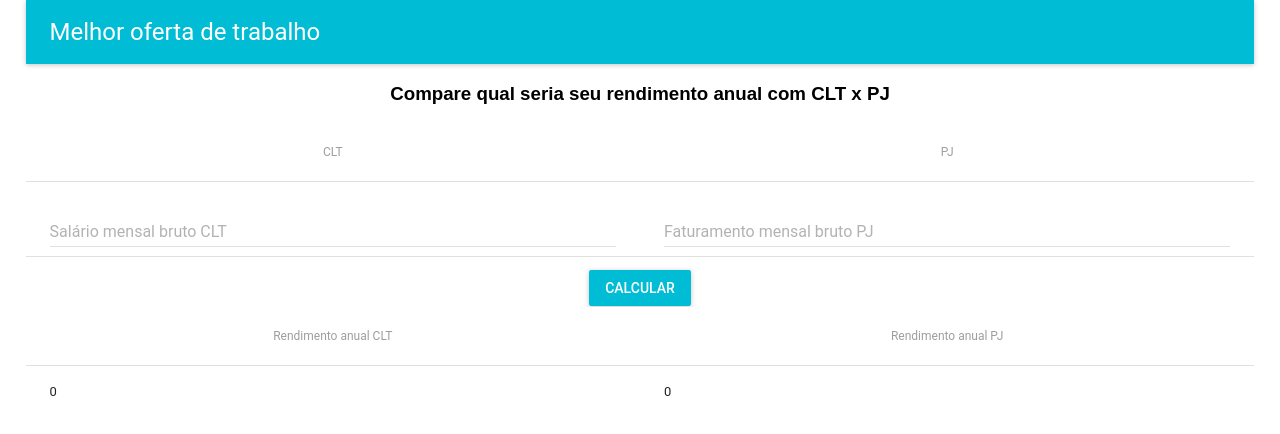
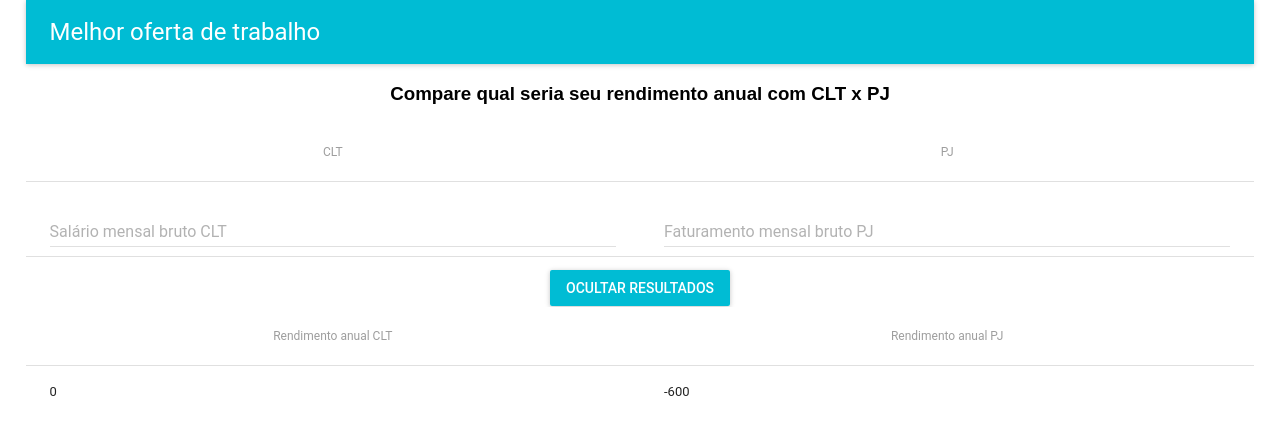
Before and after one commit to felipefreitag/compara-clt-pj, a React (Create React App) app: page / in a window 1280 px wide. Both pictures are taken after a click on the element "CALCULAR". Shown: the top 434 px of the page. Built offline with nearby package versions, Linux system fonts and the light colour scheme.

Commit message:
Adds basic calculator function

```diff
--- a/src/App.js
+++ b/src/App.js
@@ -14,9 +14,21 @@ class App extends Component {
     super(props);
 
     this.state = {
-      cltMes: 0,
-      pjMes:  0,
+      employeeMonthly: 0,
+      companyMonthly:  0,
+      showResult: false,
+      employeeYearly: 0,
+      companyYearly: 0,
     };
+  }
+
+  employeeYearlyEarnings(employeeMonthly) {
+    console.log(employeeMonthly * 0.7 * 13.3);
+    return employeeMonthly * 0.7 * 13.3;
+  }
+
+  companyYearlyEarnings(companyMonthly) {
+    return companyMonthly * 12 - (12 * 50);
   }
 
   render() {
@@ -59,7 +71,7 @@ class App extends Component {
                       fullWidth={true}
                       onChange={(event) => {
                         this.setState({
-                          cltMes: event.target.value,
+                          employeeMonthly: event.target.value,
                         })
                       }}
                     />
@@ -70,7 +82,7 @@ class App extends Component {
                       fullWidth={true}
                       onChange={(event) => {
                         this.setState({
-                          pjMes: event.target.value,
+                          companyMonthly: event.target.value,
                         })
                       }}
                     />
@@ -81,14 +93,25 @@ class App extends Component {
                 <TableRow>
                   <TableRowColumn style={{ textAlign: 'center' }}>
                       <RaisedButton
-                        label="Calcular"
+                        label={this.state.showResult ?
+                          "Ocultar resultados" : "Calcular"}
                         primary={true}
+                        onClick={() => {
+                          this.setState({
+                            showResult: !this.state.showResult,
+                            employeeYearly: this.employeeYearlyEarnings(
+                              this.state.employeeMonthly),
+                            companyYearly: this.companyYearlyEarnings(
+                              this.state.companyMonthly),
+                          })
+                        }}
                       />
                   </TableRowColumn>
                 </TableRow>
               </TableFooter>
             </Table>
 
+            { this.state.showResult ?
               <Table id='results' selectable={false}>
                 <TableHeader
                   displaySelectAll={false}
@@ -106,14 +129,18 @@ class App extends Component {
                 <TableBody displayRowCheckbox={false}>
                   <TableRow>
                     <TableRowColumn>
-                    {this.state.cltMes * 12}
+                      {this.state.employeeYearly}
                     </TableRowColumn>
                     <TableRowColumn>
-                    {this.state.pjMes * 12}
+                      {this.state.companyYearly}
                     </TableRowColumn>
                   </TableRow>
                 </TableBody>
               </Table>
+              :
+              <h5>Use apenas números. Clique no botão para ver os resultados.</h5>
+            }
+
           </div>
         </div>
       </MuiThemeProvider>
```
Lines whose indentation alone changed are shown as unchanged.
